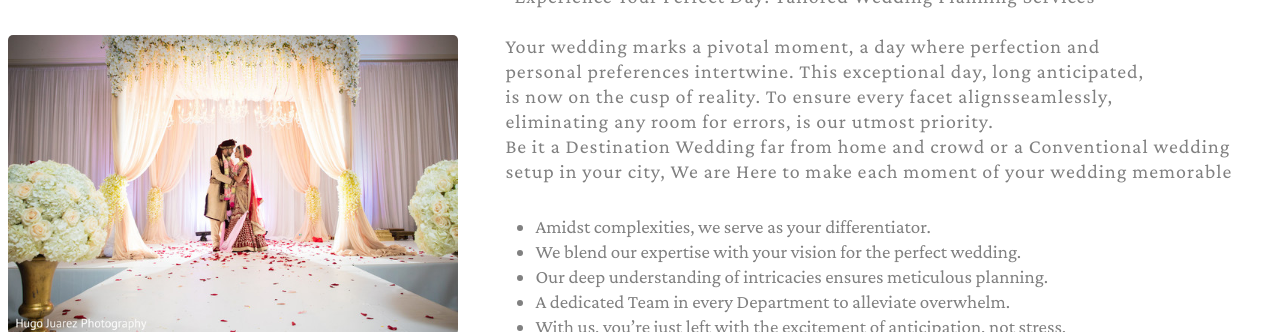
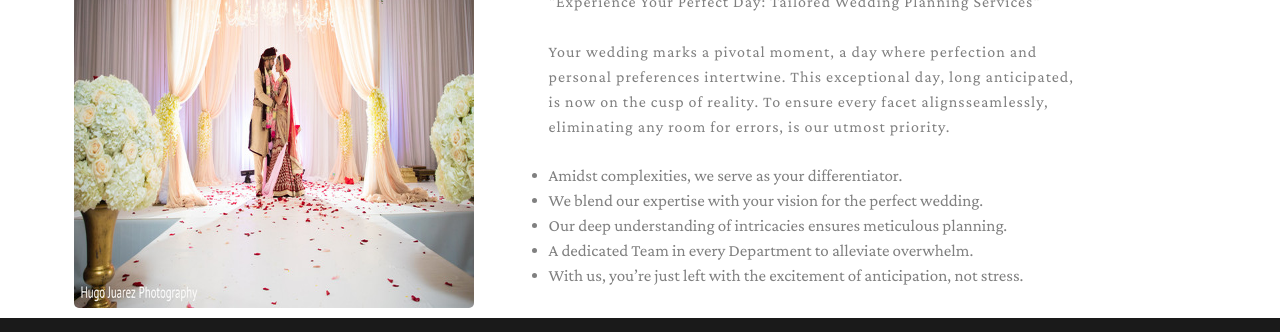
Before and after one commit to Vikkishendge/Siddhivinayak_Events, a website built with Vite: page src/services/wedding.html in a window 1280 px wide. Shown: the part 217-549 px from the top of the page. Built offline with nearby package versions, Linux system fonts and the light colour scheme.

Commit message:
ui updates

```diff
--- a/src/services/all-services.css
+++ b/src/services/all-services.css
@@ -1,58 +1,58 @@
 .main-component {
 	/* position: relative; */
-	display: flex;
+	/* display: flex; */
+	display: grid;
+	grid-template-columns: 0.75fr 1fr;
 	width: 100%;
 	padding-top: 125px;
 
-	justify-content: space-evenly;
-	align-items: center;
+	justify-content: space-around;
+	/* align-items: center; */
+
 	text-align: start;
 	color: #da7297;
 }
+.logo-img {
+	display: flex;
+	justify-content: center;
+}
 .logo-img img {
-	width: 450px;
+	width: 400px;
+	aspect-ratio: 1/1;
 	border-radius: 5px;
 	transition: 0.2s;
 }
-.logo-img img:hover{
-  filter: brightness(70%);
+.logo-img img:hover {
+	filter: brightness(70%);
 }
 .component-logo {
 	font-size: 50px;
-
 }
 .inner-component-header {
 	color: gray;
 	letter-spacing: 1px;
-    line-height: 25px;
-    font-size: 20px;
-}
-.inner-component-img {
-	margin-bottom: 50px;
-	width: 100%;
-	/* position: relative; */
-	display: flex;
-	justify-content: start;
-	align-items: start;
-}
-.content {
-	padding: 20px 40px;
-	background-color: white;
-	/* border-left: 2px solid gray; */
+	line-height: 25px;
+	font-size: 16px;
 }
 
-
-.get-started-content {
-	margin: 20px 0px;
+.content {
+	/* background-color: red; */
+	/* padding: 20px 40px; */
+	/* background-color: white; */
+	/* border-left: 2px solid gray; */
+	display: flex;
+	flex-direction: column;
+	justify-content: space-between;
+	margin: 0px 0px 20px 0px;
 }
 
-.ul-content{
-    line-height: 25px;
-    margin: 30px;
+.ul-content {
+	line-height: 25px;
+	/* margin: 30px; */
 }
-.ul-content li{
-    font-size: 19px;
-    color: gray;
+.ul-content li {
+	font-size: 17px;
+	color: gray;
 }
 
 @media (max-width: 600px) {
@@ -60,14 +60,12 @@
 		width: 100%;
 		display: grid;
 		grid-template-columns: 1fr;
-
 	}
-    .logo-img{
+	.logo-img {
 		width: 100%;
 		aspect-ratio: 1/0.6;
-
 	}
-	.logo-img img{
+	.logo-img img {
 		width: 100%;
 		object-fit: cover;
 		margin-top: -55px;
@@ -78,7 +76,6 @@
 		margin-bottom: 10px;
 	}
 
-
 	.get-started-btn-div h3 {
 		font-size: 25px;
 	}
@@ -86,7 +83,7 @@
 		font-size: 15px;
 	}
 
-	.get-started-btn{
+	.get-started-btn {
 		margin-left: 70px;
 	}
 }
--- a/src/services/wedding.html
+++ b/src/services/wedding.html
@@ -7,8 +7,8 @@
 			content="width=device-width, initial-scale=1.0"
 		/>
 		<link rel="stylesheet" href="/src/navbar/navbar.css" />
-		<link rel="stylesheet" href="/src/navbar/footer.css">
-		<link rel="stylesheet" href="/src/services//all-services.css">
+		<link rel="stylesheet" href="/src/navbar/footer.css" />
+		<link rel="stylesheet" href="/src/services//all-services.css" />
 		<link rel="preconnect" href="https://fonts.googleapis.com" />
 		<link
 			rel="preconnect"
@@ -66,33 +66,64 @@
 				/>
 			</div>
 			<div class="content">
-				<h2 class="component-logo">
-					Wedding Events
-				</h2>
+				<h2 class="component-logo">Wedding Events</h2>
 				<div class="inner-component-header">
 					<p>
-						"Experience Your Perfect Day: Tailored Wedding Planning Services"<br/><br/>
-						Your wedding marks a pivotal moment, a day where perfection and <br>
-						 personal preferences intertwine. This exceptional day, long
-						 anticipated, <br>is now on the cusp of reality. To ensure every
-						  facet alignsseamlessly, <br> eliminating any room for errors,
-						  is our utmost priority. <br>Be it a Destination Wedding far from
-						  home and crowd or a Conventional wedding<br> setup in your city,
-						  We are Here to make each moment of your wedding memorable
+						"Experience Your Perfect Day:
+						Tailored Wedding Planning
+						Services"<br /><br />
+						Your wedding marks a pivotal
+						moment, a day where perfection
+						and <br />
+						personal preferences intertwine.
+						This exceptional day, long
+						anticipated, <br />is now on the
+						cusp of reality. To ensure every
+						facet alignsseamlessly, <br />
+						eliminating any room for errors,
+						is our utmost priority.
 					</p>
 				</div>
 
 				<div class="inner-component-img">
 					<div class="get-started-list-div">
-					<ul class="ul-content">
-						<li>Amidst complexities, we serve as your differentiator.</li>
-						<li>We blend our expertise with your vision for the perfect wedding.</li>
-						<li>Our deep understanding of intricacies ensures meticulous planning.</li>
-						<li>A dedicated Team in every Department to alleviate overwhelm.</li>
-						<li>With us, you’re just left with the excitement of anticipation, not stress.</li>
-						<li>We Help you enter matrimony confidently, knowing every detail reflects your desires.</li>
-
-					</ul>
+						<ul class="ul-content">
+							<li>
+								Amidst
+								complexities, we
+								serve as your
+								differentiator.
+							</li>
+							<li>
+								We blend our
+								expertise with
+								your vision for
+								the perfect
+								wedding.
+							</li>
+							<li>
+								Our deep
+								understanding of
+								intricacies
+								ensures
+								meticulous
+								planning.
+							</li>
+							<li>
+								A dedicated Team
+								in every
+								Department to
+								alleviate
+								overwhelm.
+							</li>
+							<li>
+								With us, you’re
+								just left with
+								the excitement
+								of anticipation,
+								not stress.
+							</li>
+						</ul>
 					</div>
 				</div>
 			</div>
```
Also changed, not shown: src/navbar/about.css (+30 -16 lines), src/services/birthday.html (+2 -6 lines), src/services/corporate-event.html (+46 -20 lines).
